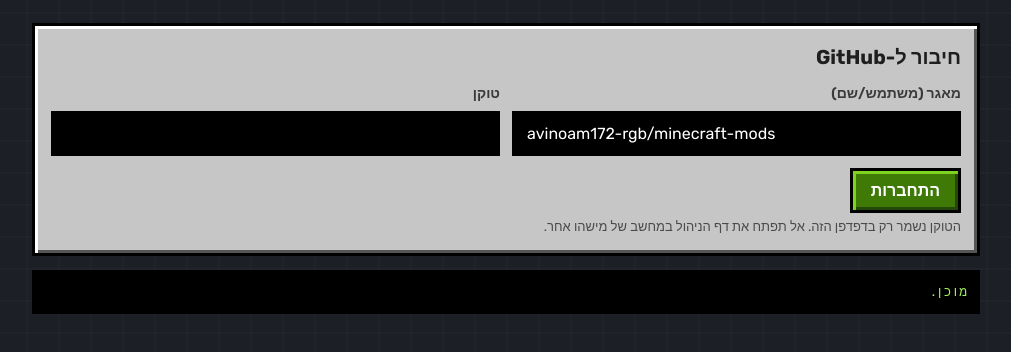
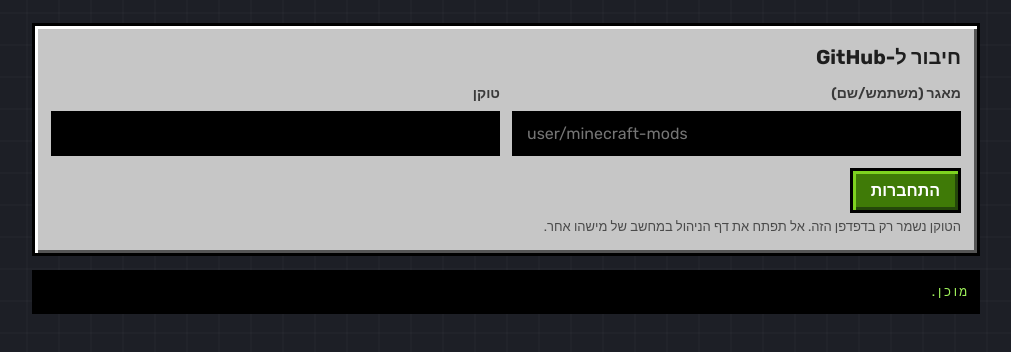
Before and after one commit to avinoam172-rgb/minecraft-mods, a plain HTML site: page admin.html in a window 1280 px wide. Shown: the part 116-468 px from the top of the page, without its empty margins (134-1145 px from the left). Drawn offline with Linux system fonts and the light colour scheme.

Commit message:
Admin: don't show the repository name in the page
Co-Authored-By: Claude Opus 5.5 <noreply@anthropic.com>
Claude-Session: https://claude.ai/code/session_01FAQ6m2HLrhY2VzJ2n1AWqR

```diff
--- a/admin.html
+++ b/admin.html
@@ -30,7 +30,7 @@ h2{margin:0 0 10px;font-size:20px;color:#1e1e1e}
     <section class="panel" id="login">
       <h2>חיבור ל-GitHub</h2>
       <div class="two">
-        <div class="f"><label for="repo">מאגר (משתמש/שם)</label><input type="text" id="repo" dir="ltr"></div>
+        <div class="f"><label for="repo">מאגר (משתמש/שם)</label><input type="text" id="repo" dir="ltr" placeholder="user/minecraft-mods"></div>
         <div class="f"><label for="token">טוקן</label><input type="password" id="token" dir="ltr" autocomplete="off"></div>
       </div>
       <button class="btn" id="connect">התחברות</button>
@@ -77,7 +77,7 @@ function log(m){ $('#log').textContent = m + '\n' + $('#log').textContent.slice(
 // repo guess: <user>.github.io/<repo>/admin.html
 const host = location.hostname.endsWith('.github.io') ? location.hostname.split('.')[0] : '';
 const path = location.pathname.split('/').filter(Boolean)[0] || '';
-$('#repo').value = store.get('repo') || (host && path && !path.endsWith('.html') ? host + '/' + path : 'avinoam172-rgb/minecraft-mods');
+$('#repo').value = store.get('repo') || ''; // not written in the page - so nobody sees whose site it is
 $('#token').value = store.get('token') || '';
 $('#umc').innerHTML = MC_VERSIONS.map(v => `<option>${v}</option>`).join('');
 
```
